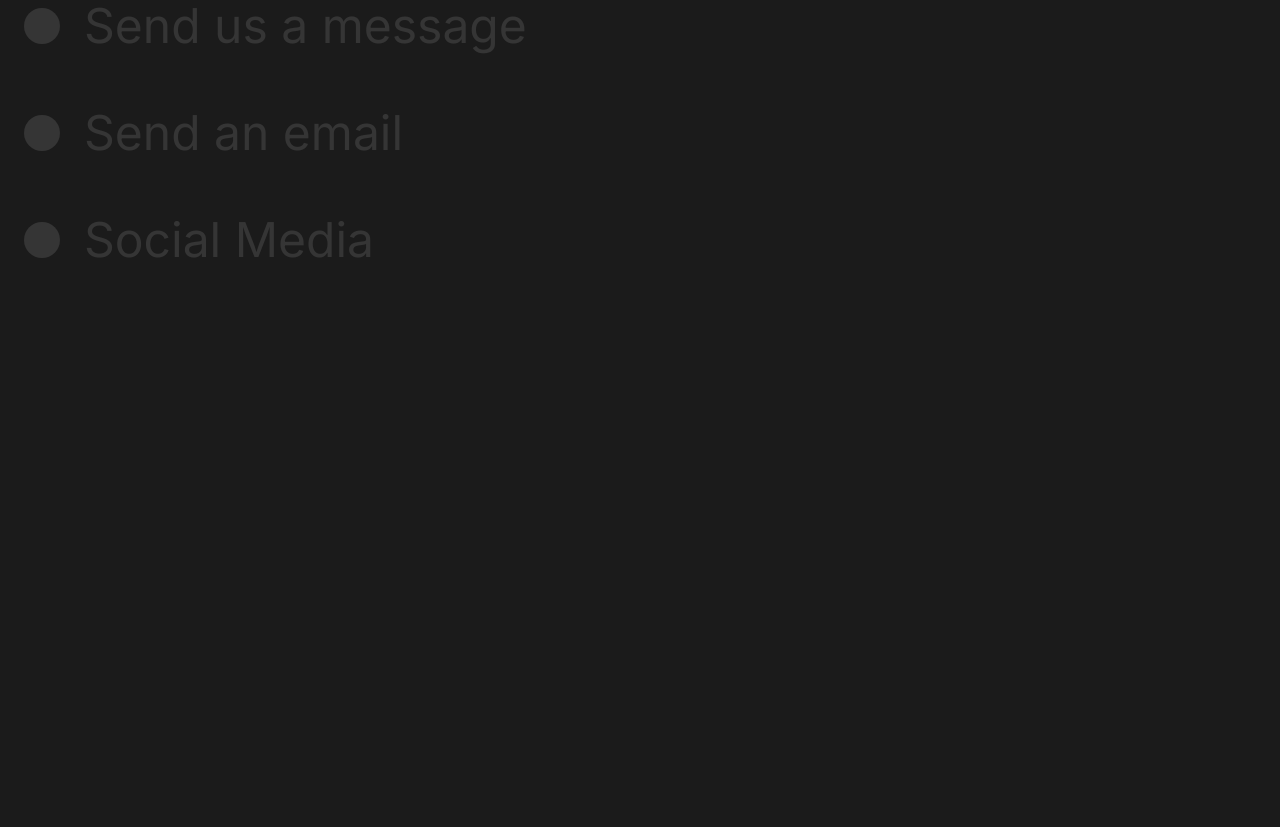
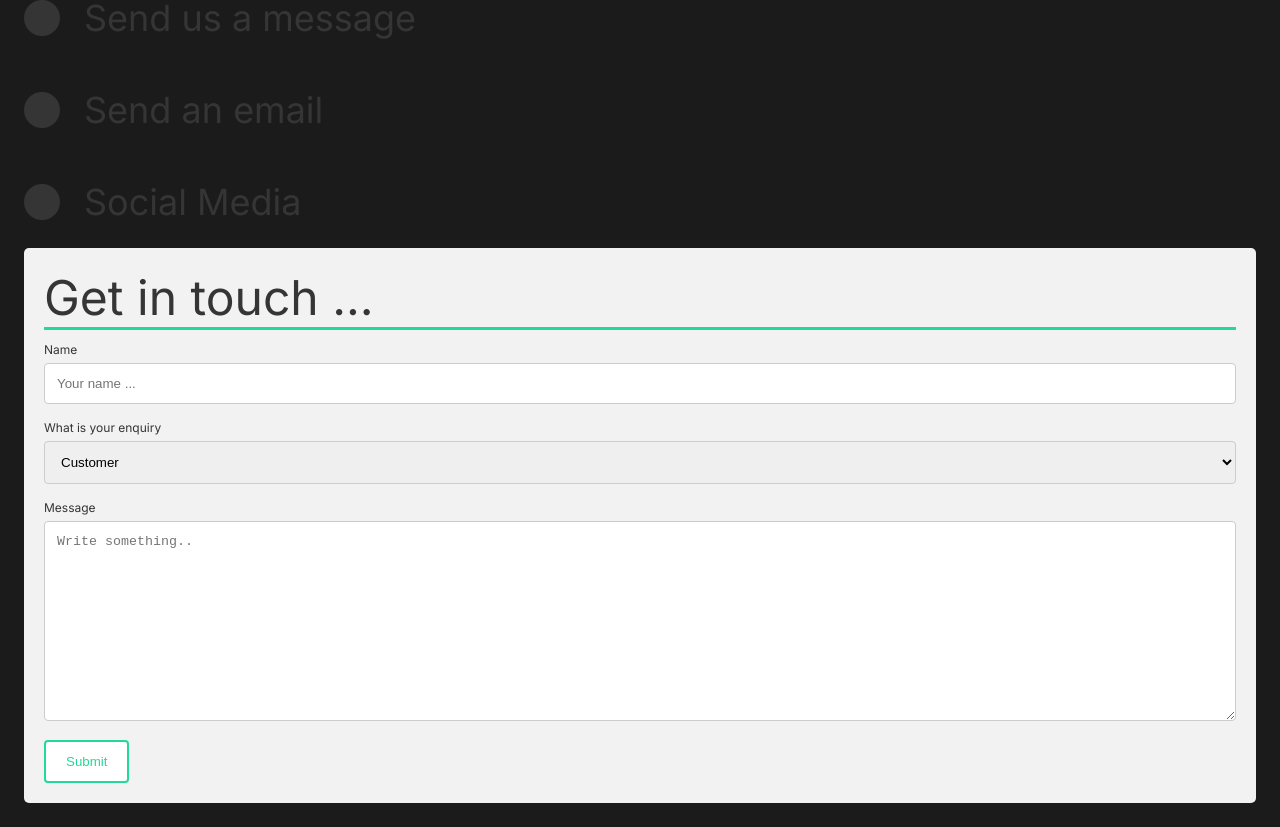
Before and after one commit to leewalton2014/capture-react, a React (Create React App) app: page /contact in a window 1280 px wide. Shown: the part 385-1212 px from the top of the page. Before the commit the page ends 886 px from the top, so only its background shows below. Built offline with nearby package versions, Linux system fonts and the light colour scheme.

Commit message:
updates for header and md

```diff
--- a/public/index.html
+++ b/public/index.html
@@ -5,10 +5,7 @@
         <link rel="icon" href="%PUBLIC_URL%/favicon.ico" />
         <meta name="viewport" content="width=device-width, initial-scale=1" />
         <meta name="theme-color" content="#000000" />
-        <meta
-            name="description"
-            content="Web site created using create-react-app"
-        />
+        <meta name="description" content="Capture website" />
         <link rel="preconnect" href="https://fonts.googleapis.com" />
         <link rel="preconnect" href="https://fonts.gstatic.com" crossorigin />
         <link
@@ -31,7 +28,7 @@
       Learn how to configure a non-root public URL by running `npm run build`.
     -->
 
-        <title>React App</title>
+        <title>Capture | Home</title>
     </head>
     <body>
         <noscript>You need to enable JavaScript to run this app.</noscript>
--- a/src/pages/ContactUs.js
+++ b/src/pages/ContactUs.js
@@ -13,6 +13,7 @@ const ContactUs = () => {
             exit="exit"
             //style={{ background: "#fff" }}
         >
+            <div className="bullets">
                 <Title>
                     <Hide>
                         <motion.h2 variants={titleAnimation}>
@@ -36,6 +37,33 @@ const ContactUs = () => {
                         <h2>Social Media</h2>
                     </Social>
                 </div>
+            </div>
+            <ContactForm className="form">
+                <h2>Get in touch ...</h2>
+                <form>
+                    <label htmlFor="fname">Name</label>
+                    <input
+                        type="text"
+                        name="fname"
+                        id="fname"
+                        placeholder="Your name ..."
+                    />
+                    <label htmlFor="subject">What is your enquiry</label>
+                    <select id="subject" name="subject">
+                        <option value="customer">Customer</option>
+                        <option value="public">Public</option>
+                        <option value="vacancy">Vacancy</option>
+                    </select>
+                    <label for="messege">Message</label>
+                    <textarea
+                        id="messege"
+                        name="messege"
+                        placeholder="Write something.."
+                        style={{ height: "200px" }}
+                    ></textarea>
+                    <input type="submit" value="Submit"></input>
+                </form>
+            </ContactForm>
         </ContactStyle>
     );
 };
@@ -44,9 +72,11 @@ const ContactStyle = styled(motion.div)`
     padding: 5rem 10rem;
     color: #353535;
     min-height: 90vh;
+    display: flex;
     @media (max-width: 1300px) {
         padding: 2rem;
         font-size: 1rem;
+        display: block;
     }
 `;
 const Title = styled.div`
@@ -70,7 +100,42 @@ const Social = styled(motion.div)`
     align-items: center;
     h2 {
         margin: 2rem;
+        font-size: 3rem;
     }
 `;
+const ContactForm = styled.div`
+    border-radius: 5px;
+    background-color: #f2f2f2;
+    padding: 20px;
+    input[type="text"],
+    select,
+    textarea {
+        width: 100%;
+        padding: 12px;
+        border: 1px solid #ccc;
+        border-radius: 4px;
+        box-sizing: border-box;
+        margin-top: 6px;
+        margin-bottom: 16px;
+        resize: vertical;
+    }
 
+    input[type="submit"] {
+        background-color: #ffffff;
+        color: #23d997;
+        padding: 12px 20px;
+        border: 2px solid #23d997;
+        border-radius: 4px;
+        cursor: pointer;
+    }
+
+    input[type="submit"]:hover {
+        background-color: #23d997;
+        color: white;
+    }
+    h2 {
+        border-bottom: #23d997 solid;
+        margin-bottom: 1rem;
+    }
+`;
 export default ContactUs;
```
Also changed, not shown: public/manifest.json, 2 other files (tests, documents, lock files or other folders). Lines whose indentation alone changed are shown as unchanged.
